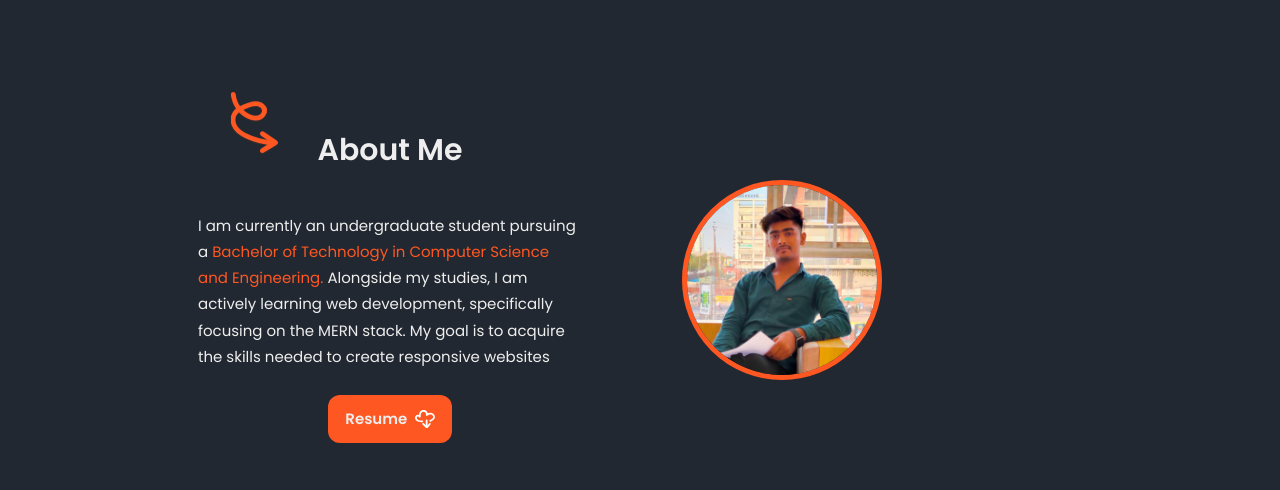
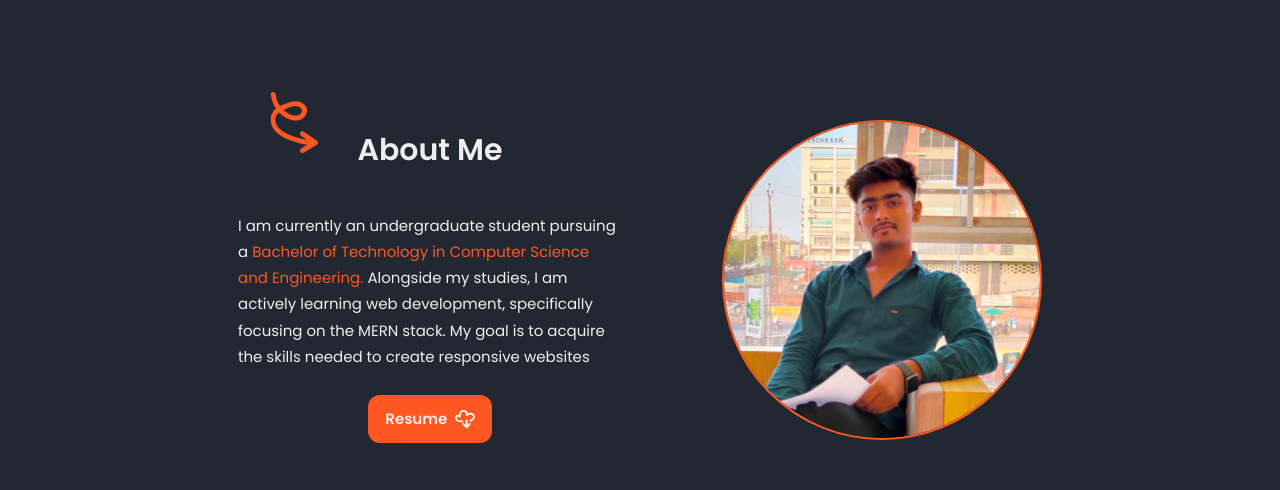
Before and after one commit to thegoutampatel/New-Portfolio, a React (Vite) app: page / in a window 1280 px wide. Shown: the part 920-1410 px from the top of the page. Built offline with nearby package versions, Linux system fonts and the light colour scheme.

Commit message:
adding logos of School and changing Footer section Content

```diff
--- a/src/components/About.jsx
+++ b/src/components/About.jsx
@@ -38,45 +38,10 @@ const About = () => {
         </a>
 
       </div>
-      <div className="about--right">
-          <img src={myimg} alt="" className='home--image'/>
+      <div className="mt-10 lg:mt-0 self-center">
+          <img src={myimg} alt="" className=' rounded-full h-[40vh] border-orange border-2 ml-3 lg:ml-0'/>
       </div>
 
-
-
-
-      {/* <div class="about--right">
-        <p class="about--tech">Technologies I use</p>
-        <div class="tech">
-          <div>
-            <img src="./Images/html.svg" alt="html" />
-          </div>
-          <div>
-            <img src="./Images/css.svg" alt="css" />
-          </div>
-          <div>
-            <img src="./Images/js.svg" alt="js" />
-          </div>
-          <div>
-            <img src="./Images/reactjs-icon.svg" alt="React-js" />
-          </div>
-          <div>
-            <img src="./Images/tailwindcss-icon.svg" alt="Tailwind" />
-          </div>
-          <div>
-            <img src="./Images/java-icon.svg" alt="java" />
-          </div>
-          <div>
-            <img src="./Images/git.svg" alt="git" />
-          </div>
-          <div>
-            <img src="./Images/github.svg" alt="github" />
-          </div>
-          <div>
-            <img src="./Images/figma.svg" alt="figma" />
-          </div>
-        </div>
-      </div> */}
     </section>
   );
 }
--- a/src/components/Education.jsx
+++ b/src/components/Education.jsx
@@ -22,8 +22,8 @@ const About = () => {
           ></path>
         </svg>
       </div>
-      <div className='flex justify-center flex-col items-center'>
-        <h2 className='text-[30px] font-semibold lg:mt-16 mt-10'>Qualifications</h2>
+      <div className='flex justify-center flex-col items-center pb-8'>
+        <h2 className='text-[30px] font-semibold lg:mt-16 mt-10 mb-10'>Qualifications</h2>
 
         <VerticalTimeline>
           {education.map((education, index) => (
--- a/src/components/Footer.jsx
+++ b/src/components/Footer.jsx
@@ -10,7 +10,7 @@ const Footer = () => {
       </p> */}
       <p className=' text-[10px] lg:text-[15px] text-white'>It was nice to have you here, see you around !!</p>
       <p className=' text-[8px] lg:text-[12px] text-white mt-5'>Developed with ❤️ by Goutam Patel </p>
-       <p className=' text-[10px] lg:text-[15px] text-white font-semibold'>Copyright ©️ 2020 | All Rights Reserved</p>
+       <p className=' text-[10px] lg:text-[15px] text-white font-semibold'>Copyright ©️ 2024 | All Rights Reserved</p>
     </footer>
   )
 }
--- a/src/data/data.js
+++ b/src/data/data.js
@@ -384,7 +384,7 @@ export const education = [
     id: 0,
     // img: "https://drive.google.com/file/d/1BR8MVTMEQaj4R7RgLAxqNfkxyJPyN9kz/view?usp=sharing",
     image:
-      "https://firebasestorage.googleapis.com/v0/b/portfolio-eb0d0.appspot.com/o/PatelCollege%20(1).jpg?alt=media&token=532de1cf-987c-4bc2-acf0-17fcc82e454a",
+      "https://ik.imagekit.io/t10dk191z/Portfolio/Education/PatelCollege.jpeg?updatedAt=1711808861161",
     school: "Patel College of Science and Technology, Indore",
     date: "Aug 2022 - Jun 2026",
     grade: "8.41 CGPA",
@@ -394,7 +394,7 @@ export const education = [
   {
     id: 1,
     image:
-      "https://firebasestorage.googleapis.com/v0/b/portfolio-eb0d0.appspot.com/o/SwarajBalNiketan%20(1).png?alt=media&token=bf9e2ae8-b09c-413c-9e66-2f84cc478d43",
+      "https://ik.imagekit.io/t10dk191z/Portfolio/Education/prabhat.avif?updatedAt=1711820644233",
     school: "Prabhat Convent H S Scool, Bedia",
     date: "Apr 2021 - Apr 2022",
     grade: "81%",
@@ -404,7 +404,7 @@ export const education = [
   {
     id: 2,
     image:
-      "https://firebasestorage.googleapis.com/v0/b/portfolio-eb0d0.appspot.com/o/AzollaInstitute.jpeg?alt=media&token=667c7fc6-f81c-46c1-861d-24f1eb796c7d",
+      "https://ik.imagekit.io/t10dk191z/Portfolio/Education/AzollaInstitute%20(1).jpeg?updatedAt=1711808861189",
     school: "Azolla Institute, Sanawad",
     date: "Apr 2020 - Apr 2021",
     grade: "79.3%",
```
